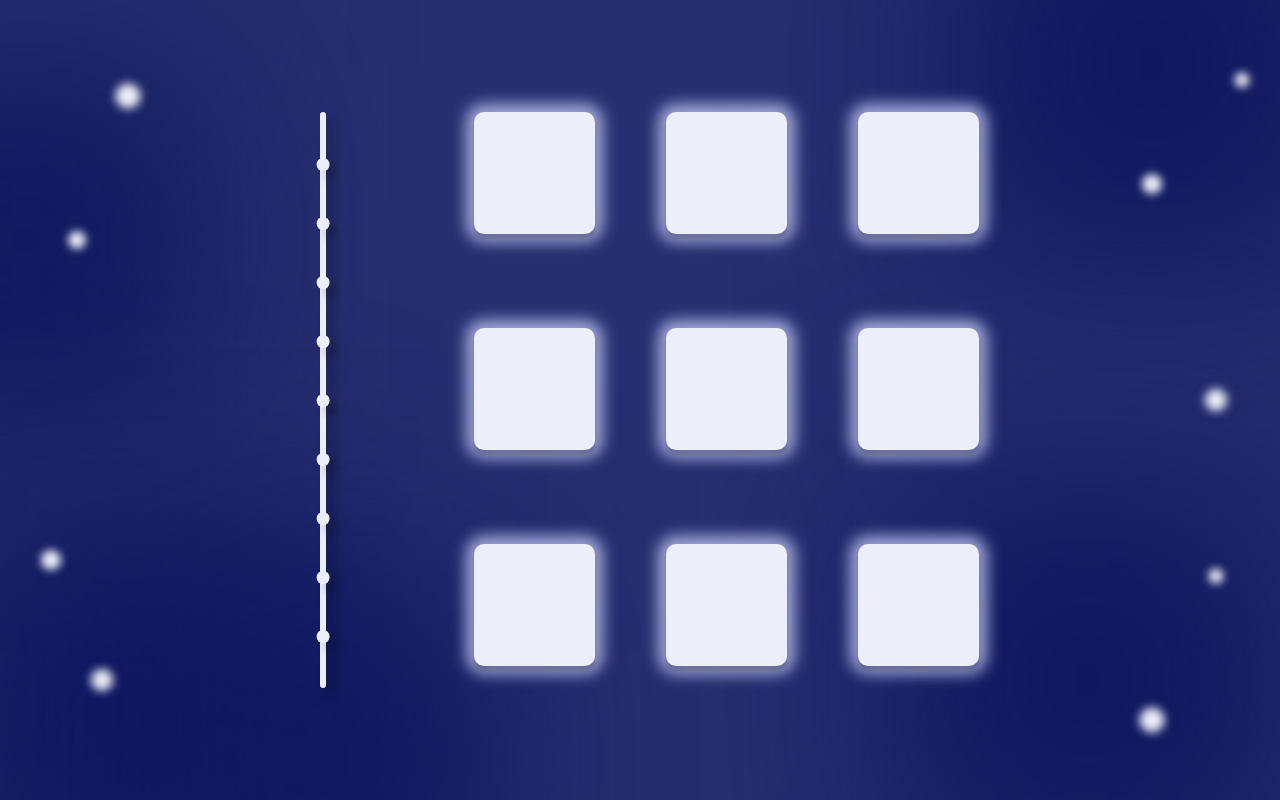
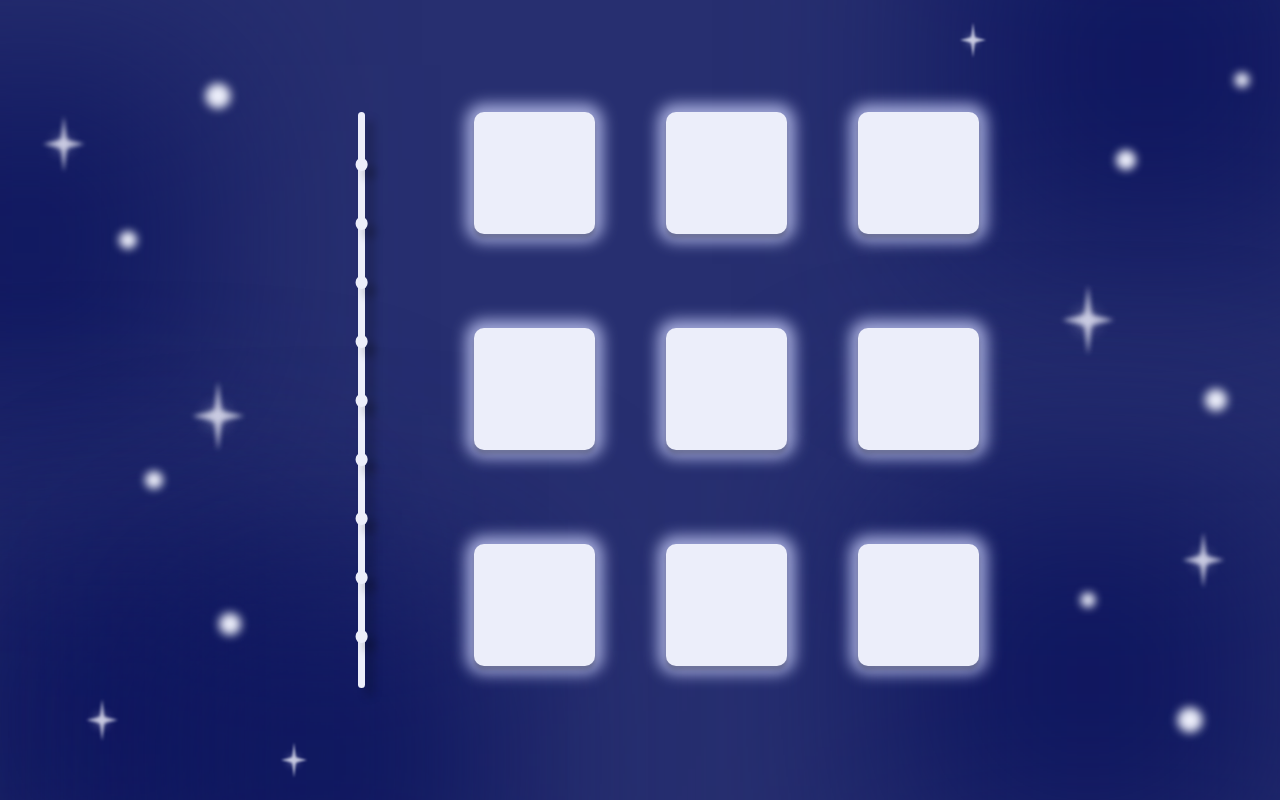
Before and after one commit to jara1008/Bachelor-Thesis, a React (Create React App) app in the folder thesis/: page / in a window 1280 px wide. Built offline with nearby package versions, Linux system fonts and the light colour scheme.

Commit message:
sparkles added to background

```diff
--- a/thesis/src/components/background.jsx
+++ b/thesis/src/components/background.jsx
@@ -1,17 +1,18 @@
 import React, { useState } from 'react';
 import './background.css';
+import sparkle from '../images/sparkle.svg';
 
 function Background() {
   const [ellipses_white, setEllipses_white] = useState([
-    { top: '12%', left: '10%', width: '25px', height: '25px', blur: '5px' },
-    { top: '30%', left: '6%', width: '18px', height: '18px', blur: '4px' },
-    { top: '70%', left: '4%', width: '20px', height: '20px', blur: '4px' },
-    { top: '85%', left: '8%', width: '22px', height: '22px', blur: '5px' },
+    { top: '12%', left: '17%', width: '25px', height: '25px', blur: '5px' },
+    { top: '30%', left: '10%', width: '18px', height: '18px', blur: '4px' },
+    { top: '60%', left: '12%', width: '18px', height: '18px', blur: '4px' },
+    { top: '78%', left: '18%', width: '22px', height: '22px', blur: '5px' },
     { top: '10%', left: '97%', width: '15px', height: '15px', blur: '4px' },
-    { top: '23%', left: '90%', width: '20px', height: '20px', blur: '4px' },
+    { top: '20%', left: '88%', width: '20px', height: '20px', blur: '4px' },
     { top: '50%', left: '95%', width: '22px', height: '22px', blur: '5px' },
-    { top: '72%', left: '95%', width: '15px', height: '15px', blur: '4px' },
-    { top: '90%', left: '90%', width: '25px', height: '25px', blur: '5px' },
+    { top: '75%', left: '85%', width: '15px', height: '15px', blur: '4px' },
+    { top: '90%', left: '93%', width: '25px', height: '25px', blur: '5px' },
   ]);
 
   const [ellipses_blue, setEllipses_blue] = useState([
@@ -20,6 +21,16 @@ function Background() {
     { top: '90%', left: '10%', width: '400px', height: '400px', blur: '100px' },
     { top: '95%', left: '25%', width: '350px', height: '350px', blur: '100px' },
     { top: '85%', left: '85%', width: '400px', height: '400px', blur: '100px' },
+  ]);
+
+  const [sparkles, setSparkles] = useState([
+    { top: '18%', left: '5%', size: '8%', opacity: '0.9' },
+    { top: '40%', left: '85%', size: '10%', opacity: '0.9' },
+    { top: '52%', left: '17%', size: '10%', opacity: '0.9' },
+    { top: '70%', left: '94%', size: '8%', opacity: '0.9' },
+    { top: '90%', left: '8%', size: '6%', opacity: '0.9' },
+    { top: '95%', left: '23%', size: '5%', opacity: '0.9' },
+    { top: '5%', left: '76%', size: '5%', opacity: '0.9' },
   ]);
 
   return (
@@ -53,6 +64,22 @@ function Background() {
             }}
           ></div>
         ))}
+        {sparkles.map((sparkleItem, index) => (
+          <img
+            key={index}
+            src={sparkle}
+            alt="Sparkle"
+            style={{
+              position: 'absolute',
+              top: sparkleItem.top,
+              left: sparkleItem.left,
+              width: sparkleItem.size,
+              height: sparkleItem.size,
+              opacity: sparkleItem.opacity,
+              transform: 'translate(-50%, -50%)'
+            }}
+          />
+        ))}
       </div>
     </div>
   );
--- a/thesis/src/components/overview.css
+++ b/thesis/src/components/overview.css
@@ -17,7 +17,7 @@
     border-radius: 10px;
     box-shadow: 8px 8px 10px #00000040;
     height: 72%;
-    left: 25%;
+    left: 28%;
     position: absolute;
     top: 14%;
     width: 0.5%;
```
Also changed, not shown: thesis/src/images/sparkle.svg (added).
